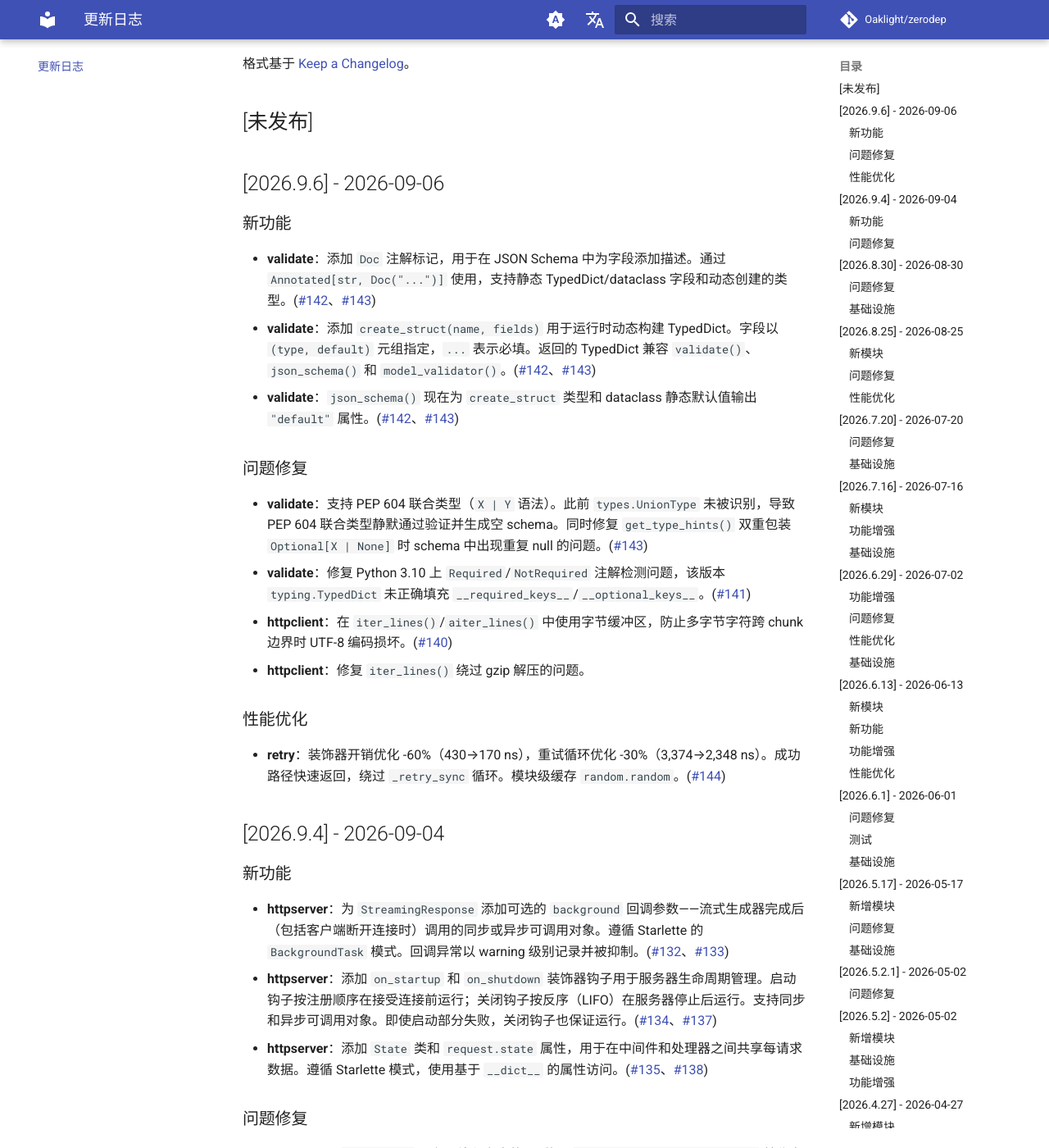
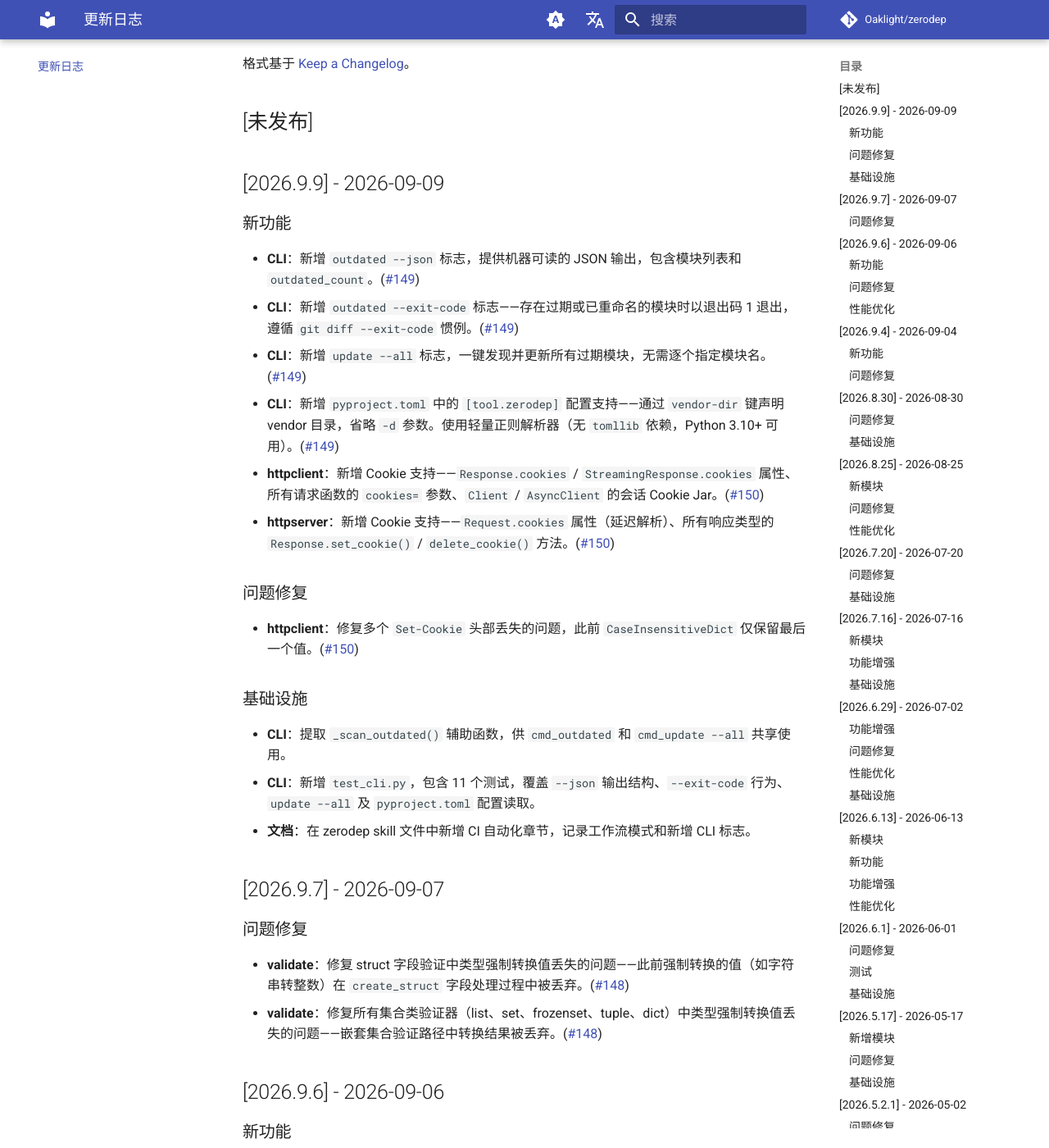
Before and after one commit to Oaklight/zerodep, an MkDocs documentation site: the page built from docs/changelog.md, in a window 1280 px wide and 1400 px high, scrolled down 204 px. Shown: the whole window at 82% size. Built offline with MkDocs 1.6.1 and Material for MkDocs 9.7.7, drawn with Linux system fonts in a browser that asks for light colours; comment, search, counter and statistics services are not loaded.

Commit message:
docs: 补充 v2026.9.7 和 v2026.9.9 更新日志

```diff
--- a/docs/changelog.md
+++ b/docs/changelog.md
@@ -5,6 +5,34 @@
 格式基于 [Keep a Changelog](https://keepachangelog.com/zh-CN/1.1.0/)。
 
 ## [未发布]
+
+## [2026.9.9] - 2026-09-09
+
+### 新功能
+
+- **CLI**：新增 `outdated --json` 标志，提供机器可读的 JSON 输出，包含模块列表和 `outdated_count`。([#149](https://github.com/Oaklight/zerodep/pull/149))
+- **CLI**：新增 `outdated --exit-code` 标志——存在过期或已重命名的模块时以退出码 1 退出，遵循 `git diff --exit-code` 惯例。([#149](https://github.com/Oaklight/zerodep/pull/149))
+- **CLI**：新增 `update --all` 标志，一键发现并更新所有过期模块，无需逐个指定模块名。([#149](https://github.com/Oaklight/zerodep/pull/149))
+- **CLI**：新增 `pyproject.toml` 中的 `[tool.zerodep]` 配置支持——通过 `vendor-dir` 键声明 vendor 目录，省略 `-d` 参数。使用轻量正则解析器（无 `tomllib` 依赖，Python 3.10+ 可用）。([#149](https://github.com/Oaklight/zerodep/pull/149))
+- **httpclient**：新增 Cookie 支持——`Response.cookies` / `StreamingResponse.cookies` 属性、所有请求函数的 `cookies=` 参数、`Client` / `AsyncClient` 的会话 Cookie Jar。([#150](https://github.com/Oaklight/zerodep/issues/150))
+- **httpserver**：新增 Cookie 支持——`Request.cookies` 属性（延迟解析）、所有响应类型的 `Response.set_cookie()` / `delete_cookie()` 方法。([#150](https://github.com/Oaklight/zerodep/issues/150))
+
+### 问题修复
+
+- **httpclient**：修复多个 `Set-Cookie` 头部丢失的问题，此前 `CaseInsensitiveDict` 仅保留最后一个值。([#150](https://github.com/Oaklight/zerodep/issues/150))
+
+### 基础设施
+
+- **CLI**：提取 `_scan_outdated()` 辅助函数，供 `cmd_outdated` 和 `cmd_update --all` 共享使用。
+- **CLI**：新增 `test_cli.py`，包含 11 个测试，覆盖 `--json` 输出结构、`--exit-code` 行为、`update --all` 及 `pyproject.toml` 配置读取。
+- **文档**：在 zerodep skill 文件中新增 CI 自动化章节，记录工作流模式和新增 CLI 标志。
+
+## [2026.9.7] - 2026-09-07
+
+### 问题修复
+
+- **validate**：修复 struct 字段验证中类型强制转换值丢失的问题——此前强制转换的值（如字符串转整数）在 `create_struct` 字段处理过程中被丢弃。([#148](https://github.com/Oaklight/zerodep/pull/148))
+- **validate**：修复所有集合类验证器（list、set、frozenset、tuple、dict）中类型强制转换值丢失的问题——嵌套集合验证路径中转换结果被丢弃。([#148](https://github.com/Oaklight/zerodep/pull/148))
 
 ## [2026.9.6] - 2026-09-06
 
```
